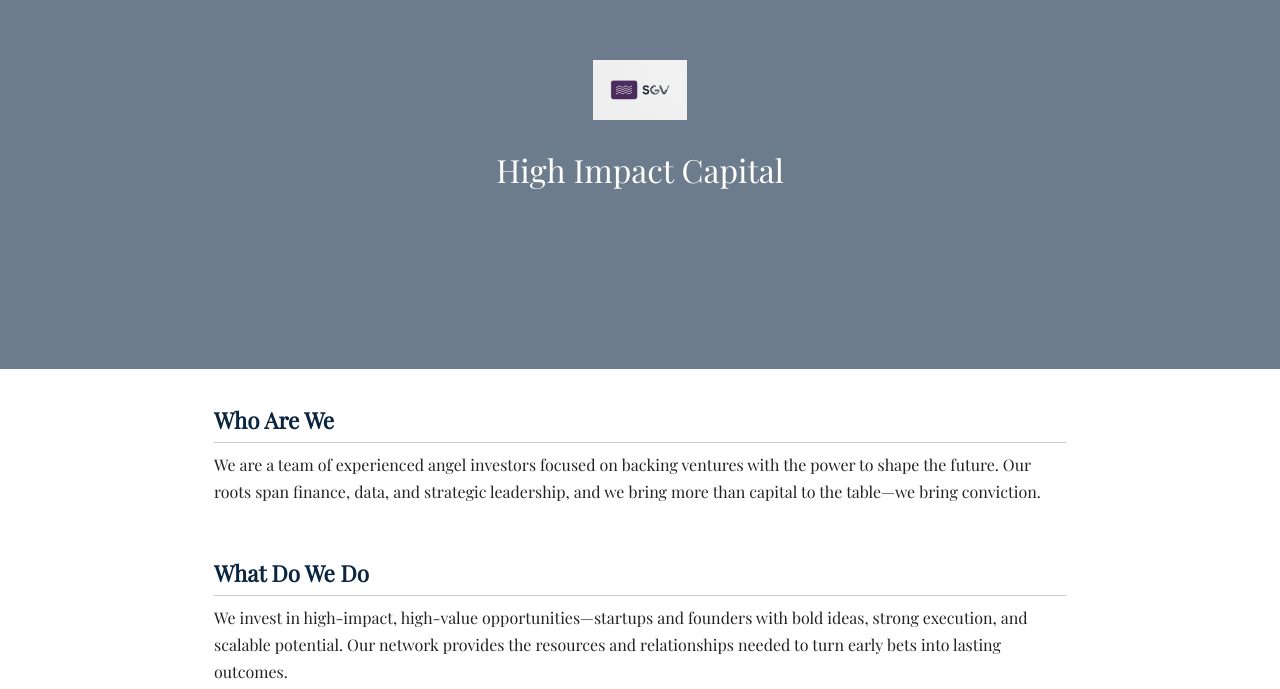
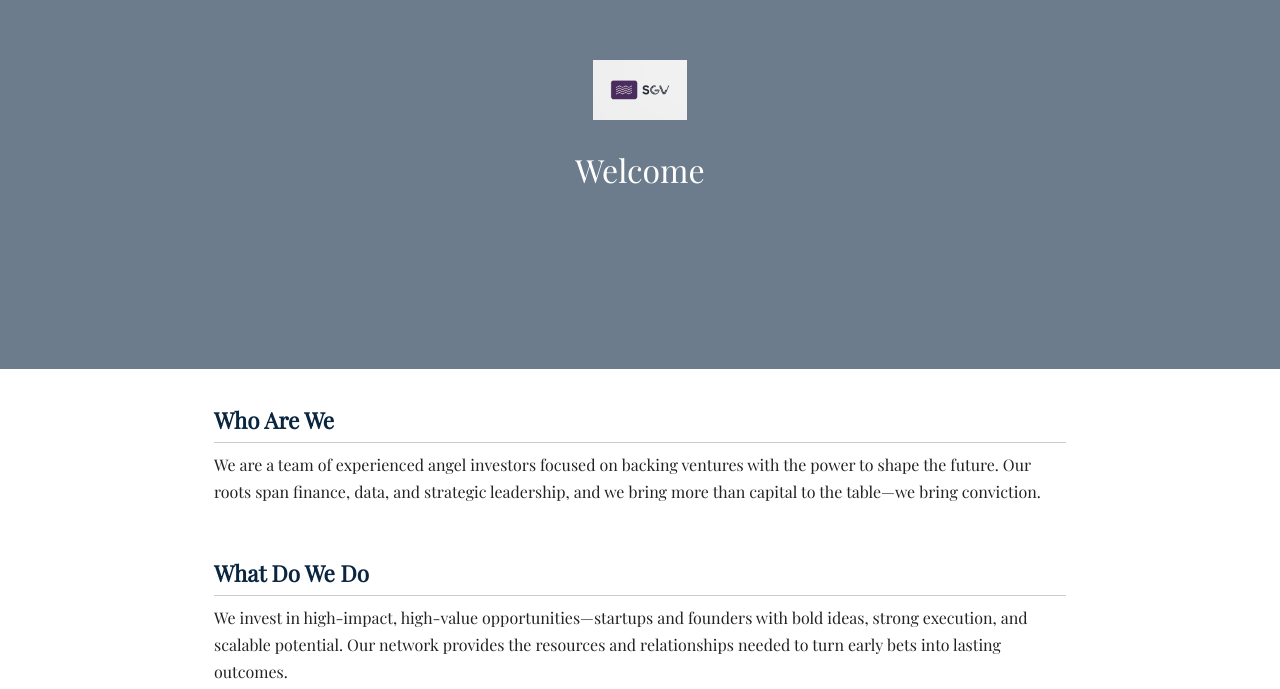
Before and after one commit to DinisSantos9/SGV, a plain HTML site: page index.html in a window 1280 px wide. Shown: the part 111-800 px from the top of the page. Drawn offline with nearby package versions, Linux system fonts and the light colour scheme.

Commit message:
Update index.html

```diff
--- a/index.html
+++ b/index.html
@@ -116,7 +116,7 @@
   <header>
     <div class="header-content">
       <img src="Logo.png" alt="SGV Logo">
-      <h1>High Impact Capital</h1>
+      <h1>Welcome</h1>
     </div>
   </header>
 
```
